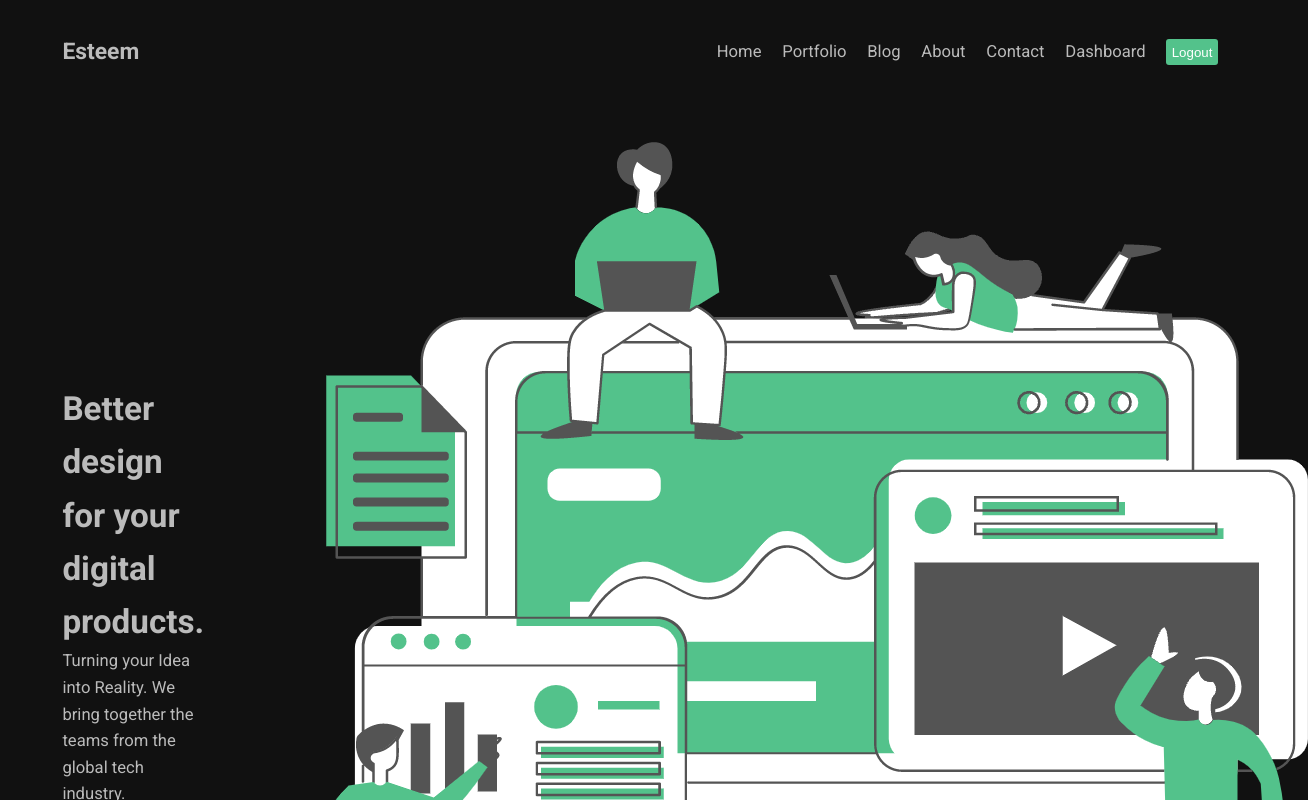
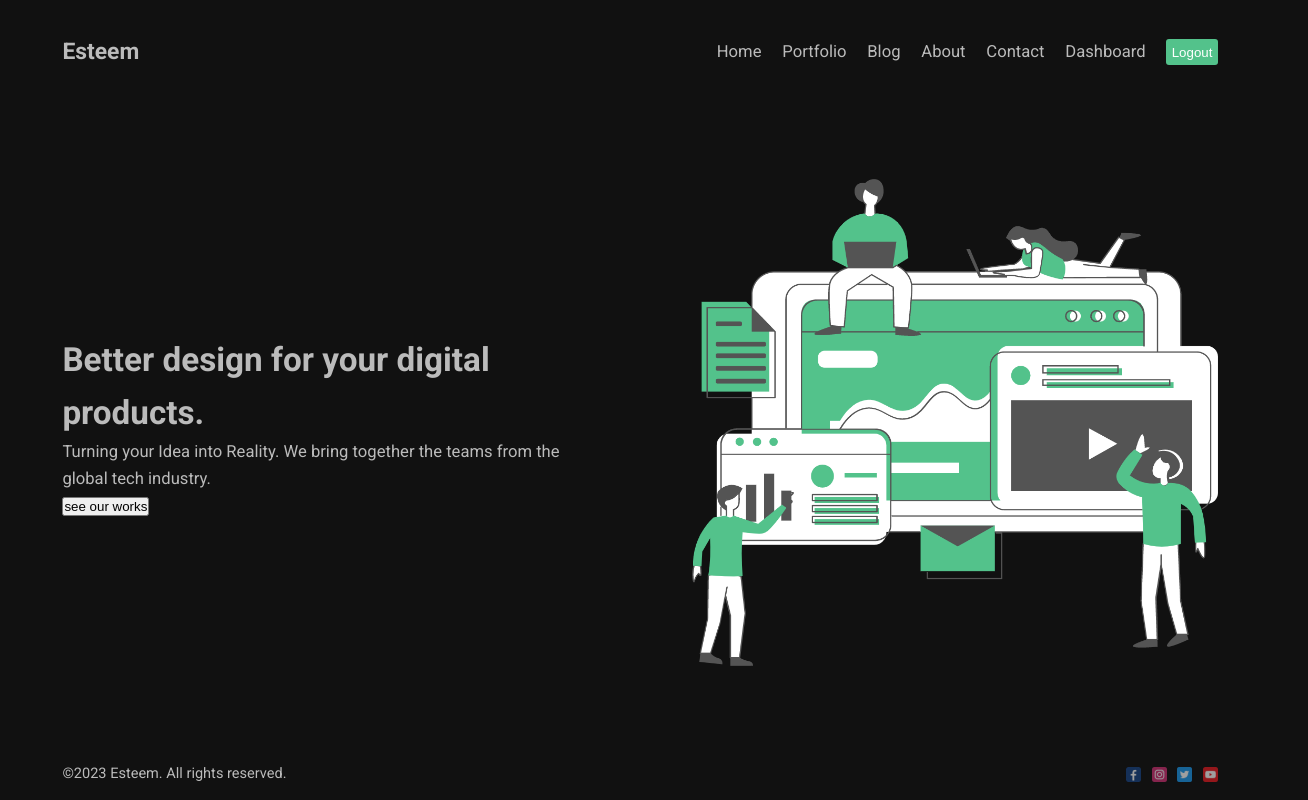
Before and after one commit to esteemayo/next_13, a Next.js app: page / in a window 1280 px wide. Shown: the top 800 px of the page, 1308 px wide, since content can reach past the window. Built offline with nearby package versions, Linux system fonts and the light colour scheme.

Commit message:
feat: add styling

```diff
--- a/src/app/page.module.scss
+++ b/src/app/page.module.scss
@@ -13,5 +13,11 @@
 
     .button {
     }
+
+    .img {
+      width: 100%;
+      height: 50rem;
+      object-fit: cover;
+    }
   }
 }
```
